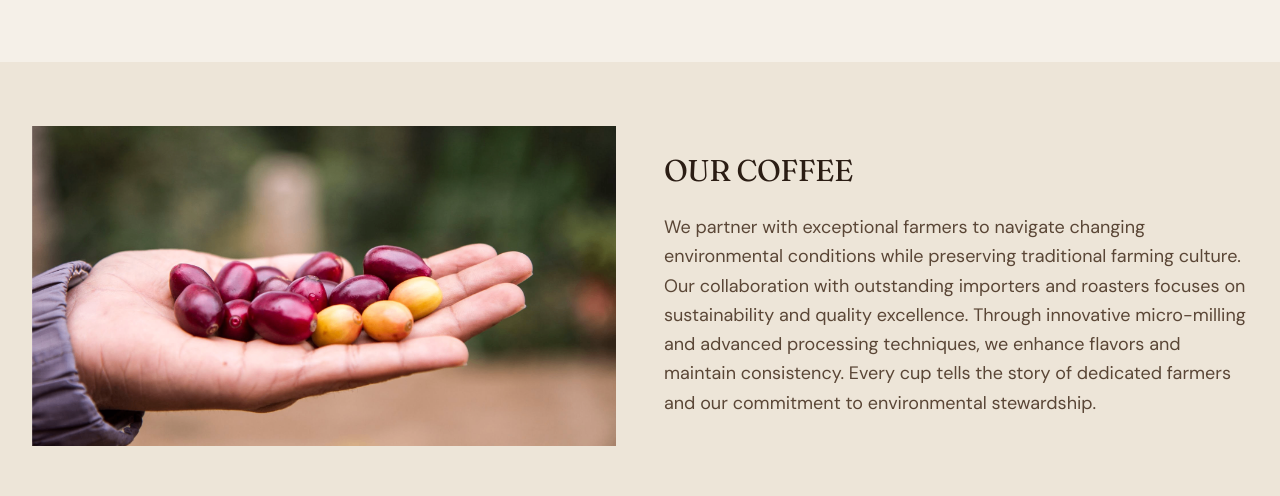
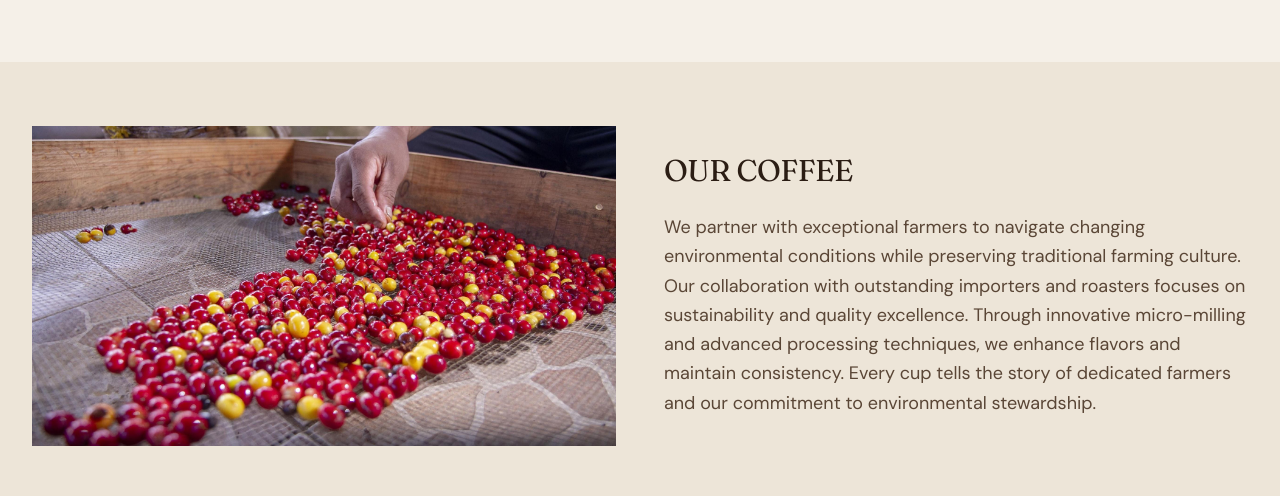
Before and after one commit to buhlorigin/cafetos-de-segovia, a React (Vite) app: page /about in a window 1280 px wide. Shown: the part 780-1276 px from the top of the page. Built offline with nearby package versions, Linux system fonts and the light colour scheme.

Commit message:
Changes
Co-authored-by: martinbuhlorigin <213702241+martinbuhlorigin@users.noreply.github.com>

```diff
--- a/src/pages/About.tsx
+++ b/src/pages/About.tsx
@@ -10,7 +10,7 @@ const About = () => {
             image: "/media/about-heritage-family.jpg"
     },
     {
-            image: "/lovable-uploads/61995db6-6905-4ef9-bd32-819b5d987166.png"
+            image: "/media/cherries-hand-sorting.jpg"
     },
     {
             image: "/lovable-uploads/ac750844-c94d-41fb-aa34-b940c2163cc6.png"
```
